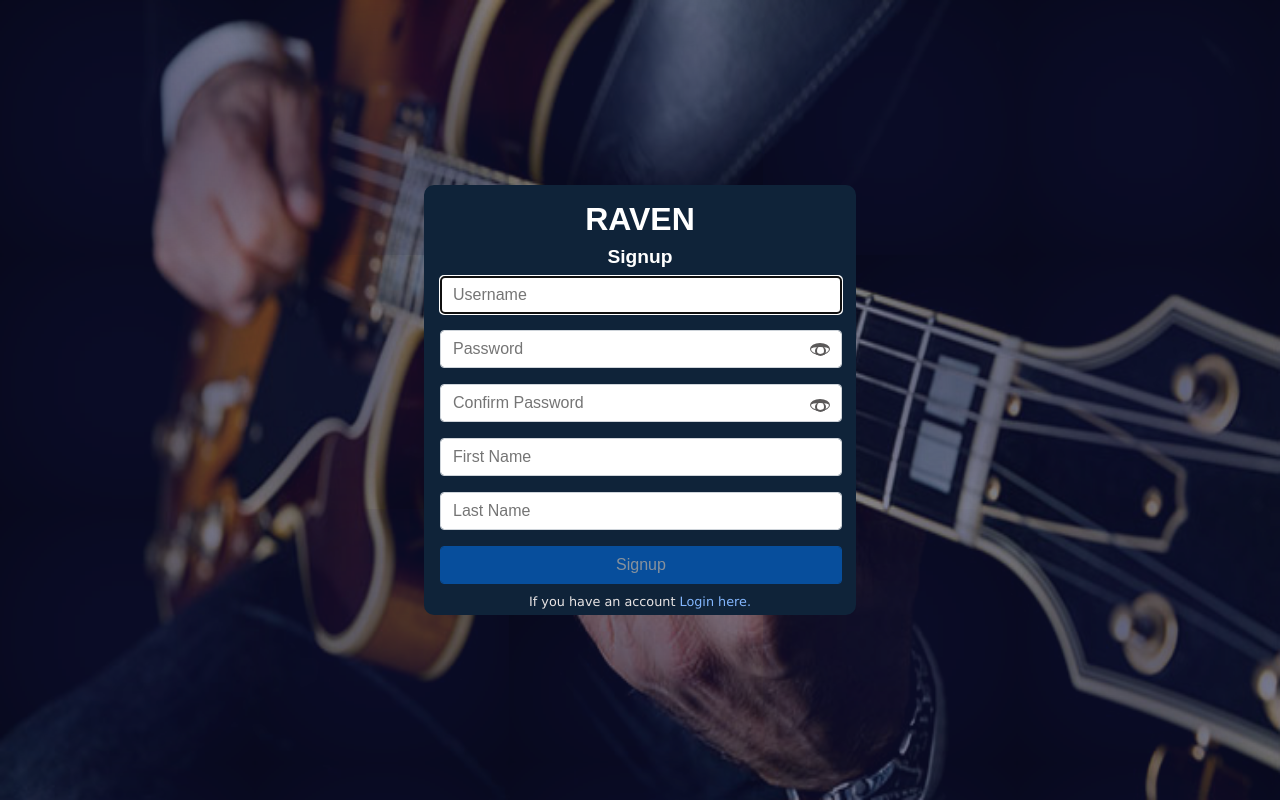
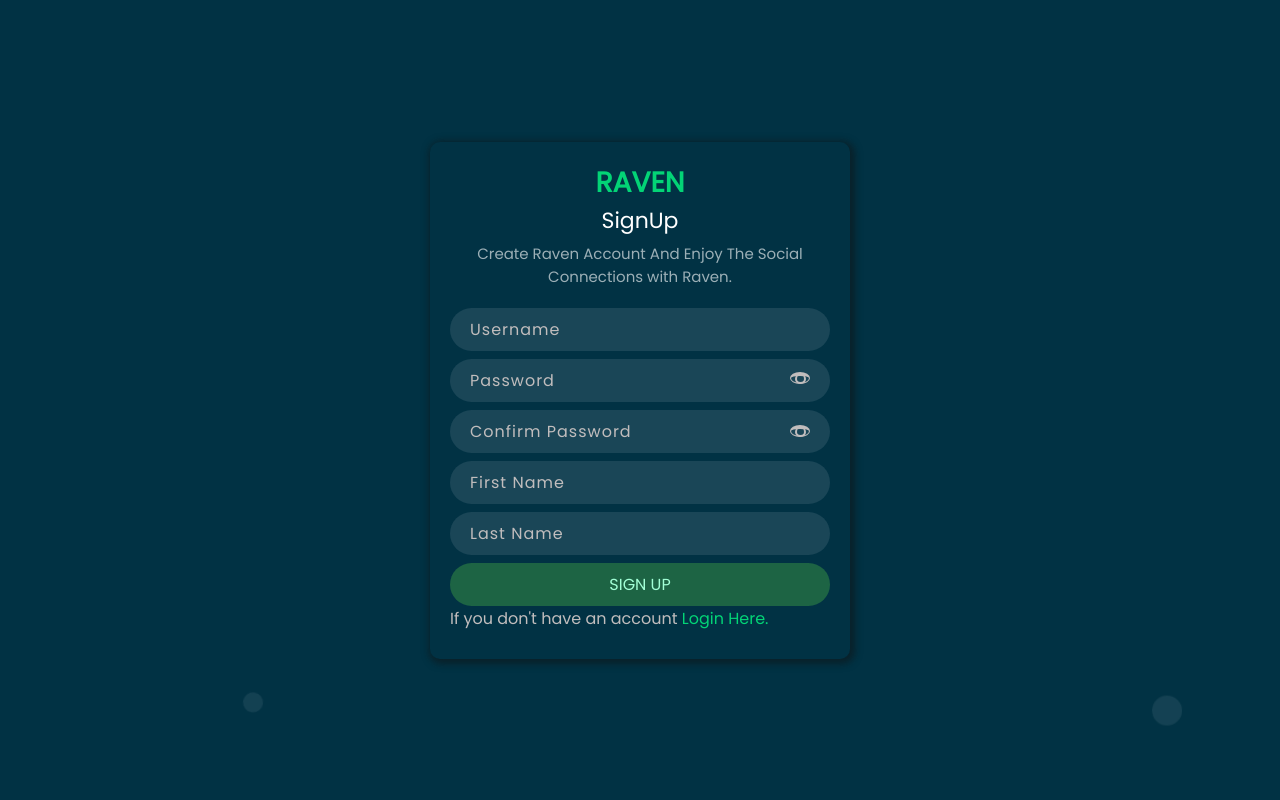
Before and after one commit to basu-dev/django-social-network-like-Facebook-or-Instagram, a Django app: page /signup/ in a window 1280 px wide. Run offline with Django 3.2, Linux system fonts and the light colour scheme.

Commit message:
Signup view changed

```diff
--- a/SocialNetwork/views.py
+++ b/SocialNetwork/views.py
@@ -42,7 +42,7 @@ def signup(request):
         newuser.last_name=request.POST['last_name']
         if(request.POST['username']=="my_profile"):
             fe.username_error="Invalid username. Choose New One."
-            return render(request,'account/signup_view.html',{'page_title':'Raven-Signup','formerror':fe,'newuser':newuser})
+            return render(request,'account/signup.html',{'page_title':'Raven-Signup','formerror':fe,'newuser':newuser})
         validation=1
         if newuser.password1==newuser.password2:
             if len(newuser.password1)<6:
@@ -76,9 +76,9 @@ def signup(request):
             pp.save()
             return redirect('/login/')
         else:
-            return render(request,'account/signup_view.html',{'page_title':'Raven-Signup','formerror':fe,'username':ue,'password':pe,'first_name':ne,'newuser':newuser})
+            return render(request,'account/signup.html',{'page_title':'Raven-Signup','formerror':fe,'username':ue,'password':pe,'first_name':ne,'newuser':newuser})
     else:
-        return render(request,'account/signup_view.html',{'page_title':'Raven-Signup','formerror':fe})
+        return render(request,'account/signup.html',{'page_title':'Raven-Signup','formerror':fe})
 
 def username_validate(request):
     if request.method=='POST':
--- a/static/css/login_view.css
+++ b/static/css/login_view.css
@@ -1,61 +1,54 @@
-@import url('https://fonts.googleapis.com/css2?family=Poppins&display=swap');
-*
-{
+@import url("https://fonts.googleapis.com/css2?family=Poppins&display=swap");
+* {
   margin: 0;
   padding: 0;
-    box-sizing:content-box;
-    font-family: 'Poppins', sans-serif;
+  box-sizing: content-box;
+  font-family: "Poppins", sans-serif;
+  color:#c1bdbd;
 }
-body
-{
-
+body {
   height: 100vh;
   width: 100vw;
   display: flex;
   justify-content: center;
   align-items: center;
   background: #013244;
-
 }
-.form-Bg{
-    margin-bottom: 60px;
+.form-Bg {
+  box-shadow: 2px 2px 7px 3px rgba(17, 17, 17, 0.518);
+  /* margin-bottom: 60px; */
   z-index: 15;
   position: relative;
-    width:340px;
-    padding:40px;
+  width: 380px;
+  padding: 20px;
   overflow: hidden;
+  border-radius: 10px;
 }
 .form-header {
   margin: 0 0 20px;
   text-align: center;
-
 }
-.form-header h1
-{
+.form-header h1 {
   color: #03d476;
   font-size: 28px;
   font-weight: 700;
   text-transform: uppercase;
-    margin-bottom: 20px;
-
+  /* margin-bottom: 20px; */
 }
-.form-header h2
-{
+.form-header h2 {
   color: #fff;
-    font-size: 24px;
+  font-size: 22px;
   font-weight: 500;
-    margin-bottom: 15px;
+  margin-bottom: 5px;
 }
-.form-header p
-{
+.form-header p {
   color: rgba(255, 255, 255, 0.61);
   font-size: 15px;
   font-weight: 500;
-    margin-bottom: 10px;
-
+  /* margin-bottom: 10px; */
 }
-p{
-    text-align:center;
+p {
+  text-align: center;
 }
 .form-group {
   display: -webkit-box;
@@ -63,18 +56,20 @@ p{
   flex-wrap: wrap;
   -webkit-box-pack: justify;
   justify-content: space-between;
-    margin: 0 0 20px;
+  margin: 0 0 8px;
+  position: relative;
 }
 .form-group input {
   outline: none;
   display: block;
-    background:#1a4657;
+  background: #1a4657;
   width: 100%;
   border: 0;
   border-radius: 25px;
   box-sizing: border-box;
-    padding: 12px 20px;
-    color:#03d476;
+  letter-spacing: 1px;
+  padding: 9px 20px;
+  color: #03d476;
   font-family: inherit;
   font-size: inherit;
   font-weight: 600;
@@ -174,7 +163,7 @@ p{
   width: 100%;
   border: 0;
   border-radius: 25px;
-    padding: 12px 20px;
+  padding: 9px 20px;
   color: #a2ffd6;
   font-family: inherit;
   font-size: inherit;
@@ -183,97 +172,76 @@ p{
   text-transform: uppercase;
   cursor: pointer;
 }
-button:focus{
+button:focus {
   color: #03d476;
   background: #fff;
 }
-::placeholder,#next
-{
-    color: rgb(193, 189, 189);
+::placeholder,
+#next {
+  color: #c1bdbd;
   font-weight: 500 !important;
 }
 
-a{
-    text-decoration:none;
-    color:#03d476;
+a {
+  text-decoration: none;
+  color: #03d476;
 }
-button:disabled{
-    background:#1d6444;
+button:disabled {
+  background: #1d6444;
 }
 
-
-
-
-
-
-
-
-
-
-
-
-.box-area
-{
+.box-area {
   position: absolute;
   top: 0;
   left: 0;
   width: 100%;
   height: 100%;
   overflow: hidden;
-
 }
 
-.box-area li
-{
+.box-area li {
   position: absolute;
   display: block;
   list-style: none;
   list-style: none;
 
-    animation:  animed 20s linear infinite;
+  animation: animed 20s linear infinite;
   bottom: -150px;
 }
-.box-area li:nth-child(1)
-{
+.box-area li:nth-child(1) {
   left: 10%;
   font-size: 20px;
   color: #1a4657;
   animation-delay: 0s;
 }
 
-.box-area li:nth-child(3)
-{
+.box-area li:nth-child(3) {
   left: 26%;
   font-size: 30px;
   color: #1a4657;
   animation-delay: 5s;
 }
-.box-area li:nth-child(5)
-{
+.box-area li:nth-child(5) {
   left: 50%;
   font-size: 25px;
   color: #1a4657;
   animation-delay: 2s;
 }
 
-.box-area li:nth-child(7)
-{
+.box-area li:nth-child(7) {
   left: 60%;
   font-size: 45px;
   color: #1a4657;
   animation-delay: 4.5s;
 }
-.box-area li:nth-child(9)
-{
+.box-area li:nth-child(9) {
   left: 80%;
   font-size: 30px;
   color: #1a4657;
   animation-delay: 6s;
 }
 
-
-.box-area li:nth-child(2)
-{
+.box-area li:nth-child(2) {
   left: 90%;
   width: 30px;
   height: 30px;
@@ -322,15 +285,45 @@ button:disabled{
   border-radius: 50px;
   animation-delay: 1.2s;
 }
-@keyframes animed
-{
-    0%{
+@keyframes animed {
+  0% {
     transform: translateY(0) rotate(0deg);
     opacity: 1;
-
   }
-    100%{
+  100% {
     transform: translateY(-880px) rotate(360deg);
     opacity: 0;
   }
 }
+.show,
+.show div {
+  position: absolute;
+  border-radius: 50%;
+  cursor: pointer;
+}
+.show {
+  right: 20px;
+  width: 18px;
+  height: 7px;
+  top: calc((1.5em + 0.75rem + 2px) / 2 - 4px);
+  border: 1px solid #c1bdbd;
+  border-top-width: 4px;
+  z-index: 1;
+}
+.show div {
+  box-sizing: border-box;
+  height: 10px;
+  width: 11px;
+  left: calc(50% - 5px);
+  top: calc(50% - 5px);
+  border: 2px solid #c1bdbd;
+  border-top:none !important;
+}
+small{
+    margin-left:10px;
+}
+@media(max-width: 750px){
+    .form-Bg{
+        box-shadow:none;
+    }
+}
--- a/static/js/login.js
+++ b/static/js/login.js
@@ -3,20 +3,22 @@ function showButton() {
     document.getElementsByName("username")[0].validity.valid &&
     document.getElementsByName("password")[0].validity.valid
   ) {
+    console.log("Valid")
     document.getElementsByTagName("button")[0].disabled = false;
   } else {
+    console.log("INvalid")
     document.getElementsByTagName("button")[0].disabled = true;
   }
 }
 function showPassword(show,name){
   if(show.attributes.clicked.value=='false'){
-      show.children[0].style.border='4px solid var(--show-eye-color)';
+      show.children[0].style.border='4px solid #c1bdbd';
       show.attributes.clicked.value='true'
       document.getElementsByName(name)[0].type="text"
   }
   else{
       show.attributes.clicked.value='false'
-      show.children[0].style.border='2px solid var(--show-eye-color)';
+      show.children[0].style.border='2px solid #c1bdbd';
       document.getElementsByName(name)[0].type="password"
   }
 }
--- a/static/js/signup.js
+++ b/static/js/signup.js
@@ -170,12 +170,12 @@ function checkF(value, selector, n) {
 }
 function showPassword(show, name) {
   if (show.attributes.clicked.value == "false") {
-    show.children[0].style.border = "4px solid var(--show-eye-color)";
+show.children[0].style.border = "4px solid #c1bdbd";
     show.attributes.clicked.value = "true";
     document.getElementsByName(name)[0].type = "text";
   } else {
     show.attributes.clicked.value = "false";
-    show.children[0].style.border = "2px solid var(--show-eye-color)";
+    show.children[0].style.border = "2px solid #c1bdbd";
     document.getElementsByName(name)[0].type = "password";
   }
 }
--- /dev/null
+++ b/templates/account/signup.html
@@ -0,0 +1,100 @@
+<!DOCTYPE html>
+<html lang="en">
+<head>
+    <meta charset="UTF-8">
+    <meta name="viewport" content="width=device-width, initial-scale=1.0">
+    <title>Raven Register</title>
+    <!-- <link rel="stylesheet" href="css/font-awesome.min.css"> -->
+    <link rel="stylesheet" href="/static/css/login_view.css">
+
+</head>
+<body>
+<div class="form-Bg">
+    <div class="form-header">
+        <h1>RAVEN</h1>
+        <h2>SignUp</h2>
+        <p>Create Raven Account And Enjoy The Social Connections with Raven.</p>
+    </div>
+    {% if formerror.message %}
+    <b style='color:rgba(255, 0, 0, 0.762);'>
+      .{{formerror.message}}
+    </b>
+    {%endif%}
+    <form class='form loginform signupform' autocomplete="off" method='POST'>
+        <div class="form-group">
+          <input type='text' placeholder="Username" autofocus onfocusout="checkU(this.value)" autocomplete="off"
+            onchange="validateUsername(this.id)" value='{{newuser.username}}' class='form-control' name='username'
+            required id='username'>
+          {% if formerror.username_error %}
+          <div class="backend-u-err" style='color:red;'>
+            <small>{{formerror.username_error}}</small>
+          </div>
+          {%endif%}
+          <small id="usrreq" class='text-danger' style="display:none">Username Required</small>
+          <small id="uservalmsg" class="text-danger" style="display:none">Username Already Exists.
+            <span id="suggestuser">
+            </span>
+          </small>
+          <small id="invalidusername" class="text-danger" style="display:none">Invalid username. Choose New One.
+          </small>
+        </div>
+        <div class="form-group">
+          <small class="show" clicked='false' onclick="showPassword(this,'password1')"><div></div></small>
+          <input type='password' placeholder="Password" value='{{newuser.password1}}' class=' form-control'
+            name='password1' required id='password1' onfocusout="checkP(this.value)"
+            onkeyup="validatePassword(this.value)">
+          <small class="text-danger" id="pasvalmsg" style="display:none"></small>
+        </div>
+        <div class="form-group">
+          <div class="show" clicked='false' onclick="showPassword(this,'password2')"><div></div></div>
+          <input type='password' placeholder="Confirm Password" value='{{newuser.password2}}' class='form-control'
+            name='password2' required id='password2' onfocusout="checkCP(this.value)"
+            onkeyup="validateConfirmPassword(this.id)">
+          <small class="text-danger" id="cpvalmsg" style="display:none">Two Passwords Do Not Match.</small>
+          {% if formerror.password_error %}
+          <div class="backend-p-err" style='color:red;'>
+            <p>{{formerror.password_error}}</p>
+          </div>
+          {%endif%}
+        </div>
+        <div class="form-group">
+          <input type='text' placeholder="First Name" onfocusout="checkF(this.value,'#fvalmsg','f')" onkeypress="checkF(this.value,'#fvalmsg','f')"
+            value='{{newuser.first_name}}' class='form-control {{first_name}}' required name='first_name' id='first_name'>
+          <small class="text-danger" id="fvalmsg" style="display:none">First Name Required</small>
+        </div>
+        <div class="form-group">
+          <input type='text' placeholder="Last Name" onfocusout="checkF(this.value,'#lvalmsg','l')" onkeypress="checkF(this.value,'#lvalmsg','l')"
+            value='{{newuser.last_name}}' class='form-control {{name_name}}' name='last_name' id='last_name'>
+          <small class="text-danger" id="lvalmsg" style="display:none">Last Name Required</small>
+          {% if formerror.name_error %}
+          <div class="backend-n-err" style='color:red;'>
+            <p>{{formerror.name_error}}</p>
+          </div>
+          {%endif%}
+        </div>
+        {%csrf_token%}
+        <div class="form-group">
+            <button disabled>Sign Up</button>
+            <div id="next">If you don't have an account <a href="/login/">Login Here.</a></div>
+        </div>
+
+      </form>
+</div>
+
+    <div class="animation-area">
+        <ul class="box-area">
+            <li class="fa fa-plus"></li>
+            <li></li>
+            <li class="fa fa-plus"></li>
+            <li></li>
+            <li class="fa fa-plus"></li>
+            <li></li>
+            <li class="fa fa-plus"></li>
+            <li></li>
+            <li class="fa fa-plus"></li>
+            <li></li>
+        </ul>
+    </div>
+    <script src="/static/js/signup.js"></script>
+</body>
+</html>
```
Also changed, not shown: other parts of static/css/login_view.css (+6 -17 lines), templates/account/login.html (+5 -8 lines). Lines whose indentation alone changed are shown as unchanged.
